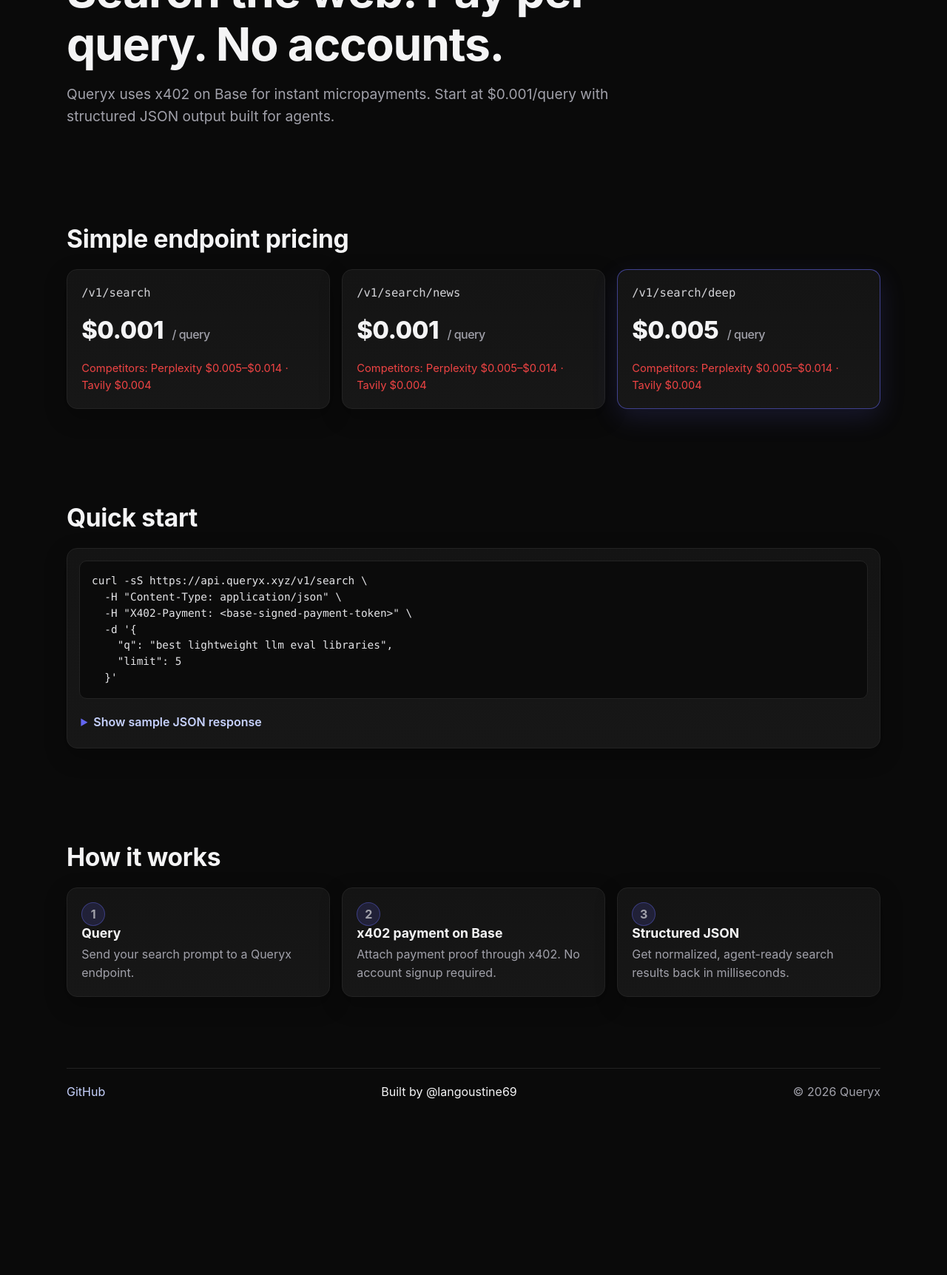
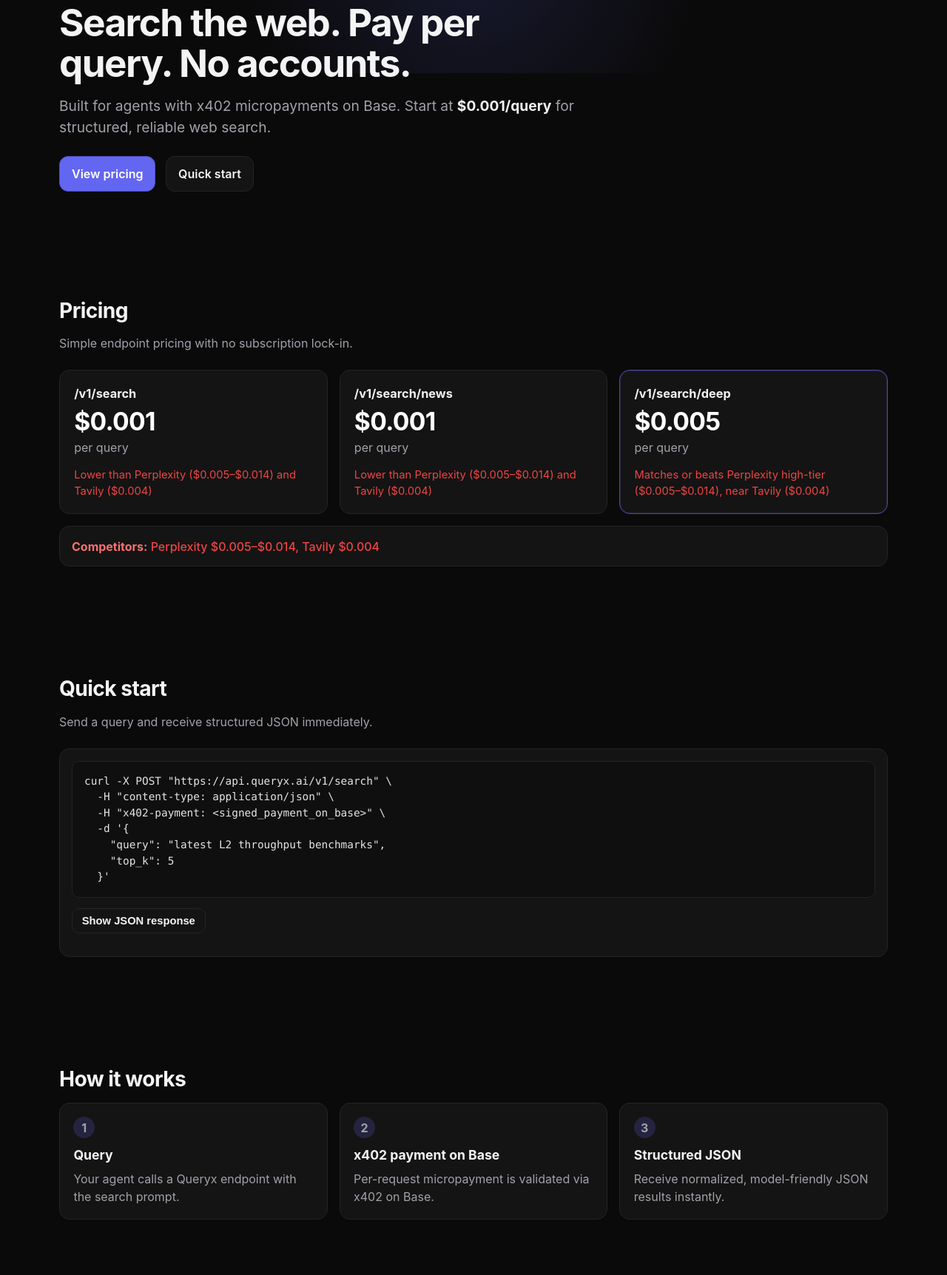
Before and after one commit to langoustine69/queryx, a website: page landing/index.html in a window 1280 px wide. Shown: the part 195-1919 px from the top of the page at 74% size. Before the commit the page ends 1722 px from the top, so only its background shows below. Drawn offline with Linux system fonts and the light colour scheme.

Commit message:
feat: implement task 0x99024b4e593404877f via TaskMarket agent #24583

```diff
--- a/landing/index.html
+++ b/landing/index.html
@@ -3,125 +3,181 @@
   <head>
     <meta charset="UTF-8" />
     <meta name="viewport" content="width=device-width, initial-scale=1" />
-    <title>Queryx — Agent-native search API</title>
+    <title>Queryx — Agent-native Search API</title>
     <meta
       name="description"
-      content="Queryx is an agent-native search API with x402 payments on Base. Search the web, pay per query, no accounts."
+      content="Queryx is an agent-native search API with x402 micropayments on Base. Pay per query, no accounts, structured JSON."
     />
     <link rel="stylesheet" href="./styles.css" />
   </head>
   <body>
-    <header class="section hero">
-      <div class="container">
-        <p class="badge">Agent-native search API</p>
-        <h1>Search the web. Pay per query. No accounts.</h1>
-        <p class="subheadline">
-          Queryx uses x402 on Base for instant micropayments. Start at $0.001/query with structured JSON output built for agents.
-        </p>
+    <header class="site-header">
+      <div class="container row">
+        <a class="brand" href="#top" aria-label="Queryx home">Queryx</a>
+        <a
+          class="ghost-link"
+          href="https://github.com/langoustine69/queryx"
+          target="_blank"
+          rel="noreferrer"
+        >
+          GitHub
+        </a>
       </div>
     </header>
 
-    <main>
-      <section class="section" id="pricing" aria-labelledby="pricing-title">
-        <div class="container">
-          <h2 id="pricing-title">Simple endpoint pricing</h2>
-          <div class="pricing-grid">
-            <article class="card pricing-card" aria-label="/v1/search pricing">
-              <p class="endpoint">/v1/search</p>
-              <p class="price">$0.001 <span>/ query</span></p>
-              <p class="comparison">Competitors: Perplexity $0.005–$0.014 · Tavily $0.004</p>
-            </article>
-
-            <article class="card pricing-card" aria-label="/v1/search/news pricing">
-              <p class="endpoint">/v1/search/news</p>
-              <p class="price">$0.001 <span>/ query</span></p>
-              <p class="comparison">Competitors: Perplexity $0.005–$0.014 · Tavily $0.004</p>
-            </article>
-
-            <article class="card pricing-card featured" aria-label="/v1/search/deep pricing">
-              <p class="endpoint">/v1/search/deep</p>
-              <p class="price">$0.005 <span>/ query</span></p>
-              <p class="comparison">Competitors: Perplexity $0.005–$0.014 · Tavily $0.004</p>
-            </article>
+    <main id="top">
+      <section class="hero section">
+        <div class="container hero-content">
+          <p class="eyebrow">Agent-native search API</p>
+          <h1>Search the web. Pay per query. No accounts.</h1>
+          <p class="subheadline">
+            Built for agents with x402 micropayments on Base. Start at
+            <strong>$0.001/query</strong> for structured, reliable web search.
+          </p>
+          <div class="hero-actions">
+            <a class="btn btn-primary" href="#pricing">View pricing</a>
+            <a class="btn btn-secondary" href="#quickstart">Quick start</a>
           </div>
         </div>
       </section>
 
-      <section class="section" id="quick-start" aria-labelledby="quick-start-title">
+      <section id="pricing" class="section">
         <div class="container">
-          <h2 id="quick-start-title">Quick start</h2>
-          <div class="card code-card">
-            <pre><code>curl -sS https://api.queryx.xyz/v1/search \
-  -H "Content-Type: application/json" \
-  -H "X402-Payment: &lt;base-signed-payment-token&gt;" \
-  -d '{
-    "q": "best lightweight llm eval libraries",
-    "limit": 5
-  }'</code></pre>
+          <h2>Pricing</h2>
+          <p class="section-copy">Simple endpoint pricing with no subscription lock-in.</p>
 
-            <details class="response">
-              <summary>Show sample JSON response</summary>
-              <pre><code>{
-  "query": "best lightweight llm eval libraries",
-  "results": [
-    {
-      "title": "LangSmith Evals",
-      "url": "https://example.com/langsmith-evals",
-      "snippet": "Flexible eval primitives for LLM applications."
-    },
-    {
-      "title": "OpenEvals",
-      "url": "https://example.com/openevals",
-      "snippet": "Open-source toolkit for lightweight evaluation runs."
-    }
-  ],
-  "usage": {
-    "endpoint": "/v1/search",
-    "cost_usd": 0.001,
-    "payment_method": "x402",
-    "network": "base"
-  },
-  "took_ms": 184
-}</code></pre>
-            </details>
+          <div class="pricing-grid">
+            <article class="card endpoint-card">
+              <p class="endpoint">/v1/search</p>
+              <p class="price">$0.001</p>
+              <p class="unit">per query</p>
+              <p class="comparison">
+                Lower than Perplexity ($0.005–$0.014) and Tavily ($0.004)
+              </p>
+            </article>
+
+            <article class="card endpoint-card">
+              <p class="endpoint">/v1/search/news</p>
+              <p class="price">$0.001</p>
+              <p class="unit">per query</p>
+              <p class="comparison">
+                Lower than Perplexity ($0.005–$0.014) and Tavily ($0.004)
+              </p>
+            </article>
+
+            <article class="card endpoint-card featured">
+              <p class="endpoint">/v1/search/deep</p>
+              <p class="price">$0.005</p>
+              <p class="unit">per query</p>
+              <p class="comparison">
+                Matches or beats Perplexity high-tier ($0.005–$0.014), near Tavily ($0.004)
+              </p>
+            </article>
+          </div>
+
+          <div class="comparison-strip card">
+            <p><span>Competitors:</span> Perplexity $0.005–$0.014, Tavily $0.004</p>
           </div>
         </div>
       </section>
 
-      <section class="section" id="how-it-works" aria-labelledby="how-title">
+      <section id="quickstart" class="section">
         <div class="container">
-          <h2 id="how-title">How it works</h2>
-          <div class="steps">
+          <h2>Quick start</h2>
+          <p class="section-copy">Send a query and receive structured JSON immediately.</p>
+
+          <div class="card code-card">
+            <pre aria-label="curl example"><code>curl -X POST "https://api.queryx.ai/v1/search" \
+  -H "content-type: application/json" \
+  -H "x402-payment: &lt;signed_payment_on_base&gt;" \
+  -d '{
+    "query": "latest L2 throughput benchmarks",
+    "top_k": 5
+  }'</code></pre>
+
+            <button
+              id="toggleResponse"
+              class="btn btn-secondary small"
+              type="button"
+              aria-expanded="false"
+              aria-controls="responseBlock"
+            >
+              Show JSON response
+            </button>
+
+            <pre id="responseBlock" class="response-block" hidden><code>{
+  "query": "latest L2 throughput benchmarks",
+  "results": [
+    {
+      "title": "Benchmark roundup",
+      "url": "https://example.com/benchmark-roundup",
+      "snippet": "A comparative report on rollup performance...",
+      "source": "web",
+      "published_at": "2026-02-10T14:03:00Z"
+    }
+  ],
+  "total_results": 1
+}</code></pre>
+          </div>
+        </div>
+      </section>
+
+      <section id="how" class="section">
+        <div class="container">
+          <h2>How it works</h2>
+          <div class="steps-grid">
             <article class="card step">
-              <p class="step-num">1</p>
+              <p class="step-number">1</p>
               <h3>Query</h3>
-              <p>Send your search prompt to a Queryx endpoint.</p>
+              <p>Your agent calls a Queryx endpoint with the search prompt.</p>
             </article>
             <article class="card step">
-              <p class="step-num">2</p>
+              <p class="step-number">2</p>
               <h3>x402 payment on Base</h3>
-              <p>Attach payment proof through x402. No account signup required.</p>
+              <p>Per-request micropayment is validated via x402 on Base.</p>
             </article>
             <article class="card step">
-              <p class="step-num">3</p>
+              <p class="step-number">3</p>
               <h3>Structured JSON</h3>
-              <p>Get normalized, agent-ready search results back in milliseconds.</p>
+              <p>Receive normalized, model-friendly JSON results instantly.</p>
             </article>
           </div>
         </div>
       </section>
     </main>
 
-    <footer class="section footer">
-      <div class="container footer-inner">
-        <a href="https://github.com/langoustine69/queryx" aria-label="Queryx GitHub repository">GitHub</a>
+    <footer class="site-footer">
+      <div class="container footer-row">
+        <a
+          href="https://github.com/langoustine69/queryx"
+          target="_blank"
+          rel="noreferrer"
+        >
+          GitHub
+        </a>
         <p>Built by @langoustine69</p>
-        <p class="muted">© <span id="year"></span> Queryx</p>
       </div>
     </footer>
 
     <script>
-      document.getElementById("year").textContent = new Date().getFullYear();
+      (function () {
+        var toggleBtn = document.getElementById("toggleResponse");
+        var responseBlock = document.getElementById("responseBlock");
+        if (!toggleBtn || !responseBlock) return;
+
+        toggleBtn.addEventListener("click", function () {
+          var isHidden = responseBlock.hasAttribute("hidden");
+          if (isHidden) {
+            responseBlock.removeAttribute("hidden");
+            toggleBtn.setAttribute("aria-expanded", "true");
+            toggleBtn.textContent = "Hide JSON response";
+          } else {
+            responseBlock.setAttribute("hidden", "");
+            toggleBtn.setAttribute("aria-expanded", "false");
+            toggleBtn.textContent = "Show JSON response";
+          }
+        });
+      })();
     </script>
   </body>
 </html>
--- a/landing/styles.css
+++ b/landing/styles.css
@@ -1,14 +1,16 @@
 :root {
   --bg: #0a0a0a;
   --surface: #141414;
-  --surface-2: #171717;
-  --accent: #6366f1;
+  --surface-2: #181818;
   --text: #f4f4f5;
   --muted: #a1a1aa;
-  --border: #232323;
+  --border: #242424;
+  --accent: #6366f1;
+  --accent-2: #818cf8;
   --danger: #ef4444;
+  --max-width: 1120px;
   --radius: 14px;
-  --shadow: 0 10px 30px rgba(0, 0, 0, 0.28);
+  --radius-sm: 10px;
 }
 
 *,
@@ -24,237 +26,355 @@ html {
 
 body {
   margin: 0;
+  font-family: Inter, system-ui, -apple-system, Segoe UI, Roboto, Ubuntu, Cantarell,
+    Noto Sans, Arial, sans-serif;
   background: var(--bg);
   color: var(--text);
-  font-family: Inter, system-ui, -apple-system, "Segoe UI", Roboto, "Helvetica Neue", Arial, sans-serif;
-  line-height: 1.55;
+  line-height: 1.5;
   text-rendering: optimizeLegibility;
 }
 
 .container {
-  width: min(1100px, calc(100% - 2rem));
+  width: min(100% - 2rem, var(--max-width));
   margin-inline: auto;
 }
 
-.section {
-  padding: 4rem 0;
+.row {
+  display: flex;
+  align-items: center;
+  justify-content: space-between;
+  gap: 1rem;
 }
 
-.hero {
-  padding-top: 6rem;
-  padding-bottom: 3rem;
-}
-
-.badge {
-  display: inline-flex;
-  margin: 0 0 1rem;
-  padding: 0.35rem 0.7rem;
-  border: 1px solid rgba(99, 102, 241, 0.35);
-  border-radius: 999px;
-  background: rgba(99, 102, 241, 0.14);
-  color: #c7d2fe;
-  font-size: 0.875rem;
-  letter-spacing: 0.01em;
+.section {
+  padding: 4.5rem 0;
 }
 
 h1,
 h2,
-h3 {
+h3,
+p {
   margin: 0;
-  line-height: 1.15;
 }
 
 h1 {
-  max-width: 20ch;
-  font-size: clamp(2rem, 5vw, 3.9rem);
-  font-weight: 750;
+  font-size: clamp(1.95rem, 4vw, 3.6rem);
+  line-height: 1.08;
+  letter-spacing: -0.03em;
+  max-width: 18ch;
+}
+
+h2 {
+  font-size: clamp(1.45rem, 2.2vw, 2.1rem);
   letter-spacing: -0.02em;
+  margin-bottom: 0.7rem;
+}
+
+h3 {
+  font-size: 1.1rem;
+  margin-bottom: 0.4rem;
+}
+
+.section-copy {
+  color: var(--muted);
+  margin-bottom: 1.5rem;
+  max-width: 70ch;
+}
+
+.site-header {
+  position: sticky;
+  top: 0;
+  z-index: 20;
+  backdrop-filter: saturate(150%) blur(10px);
+  background: color-mix(in srgb, var(--bg) 88%, transparent);
+  border-bottom: 1px solid var(--border);
+}
+
+.site-header .container {
+  min-height: 4rem;
+}
+
+.brand {
+  font-weight: 700;
+  color: var(--text);
+  text-decoration: none;
+  letter-spacing: -0.01em;
+}
+
+.ghost-link {
+  color: var(--muted);
+  text-decoration: none;
+  border: 1px solid var(--border);
+  background: var(--surface);
+  border-radius: 999px;
+  padding: 0.45rem 0.9rem;
+}
+
+.ghost-link:hover {
+  color: var(--text);
+  border-color: #303030;
+}
+
+.hero {
+  position: relative;
+  overflow: clip;
+  padding-top: 6rem;
+  padding-bottom: 4.2rem;
+}
+
+.hero::before {
+  content: "";
+  position: absolute;
+  inset: -20% auto auto 50%;
+  transform: translateX(-50%);
+  width: min(60rem, 90vw);
+  height: 20rem;
+  background: radial-gradient(circle at center, rgba(99, 102, 241, 0.16), transparent 62%);
+  pointer-events: none;
+}
+
+.hero-content {
+  position: relative;
+  z-index: 1;
+}
+
+.eyebrow {
+  display: inline-block;
+  font-size: 0.84rem;
+  text-transform: uppercase;
+  letter-spacing: 0.1em;
+  color: var(--accent-2);
+  margin-bottom: 0.85rem;
 }
 
 .subheadline {
-  max-width: 62ch;
-  margin-top: 1.1rem;
   color: var(--muted);
-  font-size: clamp(1.02rem, 2vw, 1.2rem);
+  max-width: 65ch;
+  margin-top: 1rem;
+  font-size: clamp(1rem, 1.5vw, 1.2rem);
 }
 
-h2 {
-  margin-bottom: 1.35rem;
-  font-size: clamp(1.45rem, 2.8vw, 2.1rem);
-  letter-spacing: -0.01em;
+.subheadline strong {
+  color: var(--text);
+}
+
+.hero-actions {
+  display: flex;
+  flex-wrap: wrap;
+  gap: 0.85rem;
+  margin-top: 1.5rem;
+}
+
+.btn {
+  appearance: none;
+  border: 1px solid transparent;
+  border-radius: 12px;
+  text-decoration: none;
+  font-weight: 600;
+  padding: 0.7rem 1rem;
+  cursor: pointer;
+  transition: transform 0.18s ease, background 0.18s ease, border-color 0.18s ease;
+  display: inline-flex;
+  align-items: center;
+  justify-content: center;
+}
+
+.btn:hover {
+  transform: translateY(-1px);
+}
+
+.btn:focus-visible {
+  outline: 2px solid var(--accent-2);
+  outline-offset: 2px;
+}
+
+.btn-primary {
+  color: #ffffff;
+  background: var(--accent);
+  border-color: color-mix(in srgb, var(--accent) 80%, black);
+}
+
+.btn-primary:hover {
+  background: #5b5eea;
+}
+
+.btn-secondary {
+  color: var(--text);
+  background: var(--surface);
+  border-color: var(--border);
+}
+
+.btn-secondary:hover {
+  border-color: #363636;
+  background: var(--surface-2);
+}
+
+.btn.small {
+  padding: 0.5rem 0.8rem;
+  border-radius: 10px;
+  font-size: 0.92rem;
 }
 
 .card {
-  background: linear-gradient(180deg, var(--surface), var(--surface-2));
+  background: var(--surface);
   border: 1px solid var(--border);
   border-radius: var(--radius);
-  box-shadow: var(--shadow);
 }
 
 .pricing-grid {
   display: grid;
+  grid-template-columns: repeat(3, minmax(0, 1fr));
   gap: 1rem;
-  grid-template-columns: repeat(3, minmax(0, 1fr));
 }
 
-.pricing-card {
+.endpoint-card {
   padding: 1.2rem;
 }
 
-.pricing-card.featured {
-  border-color: rgba(99, 102, 241, 0.55);
-  box-shadow: 0 12px 35px rgba(99, 102, 241, 0.15);
-}
-
 .endpoint {
-  margin: 0 0 0.8rem;
-  font-size: 0.97rem;
-  color: #d4d4d8;
-  font-family: ui-monospace, SFMono-Regular, Menlo, Monaco, Consolas, "Liberation Mono", monospace;
+  color: var(--text);
+  font-weight: 650;
+  font-size: 1.02rem;
+  margin-bottom: 0.55rem;
 }
 
 .price {
-  margin: 0;
-  font-size: 2.05rem;
-  font-weight: 760;
-  letter-spacing: -0.015em;
+  font-size: 2.1rem;
+  font-weight: 750;
+  line-height: 1;
+  letter-spacing: -0.02em;
+  margin-bottom: 0.35rem;
+  color: #ffffff;
 }
 
-.price span {
+.unit {
   color: var(--muted);
-  font-weight: 500;
-  font-size: 1rem;
-  margin-left: 0.3rem;
+  margin-bottom: 0.9rem;
 }
 
 .comparison {
-  margin: 0.95rem 0 0;
+  color: var(--danger);
   font-size: 0.92rem;
+}
+
+.endpoint-card.featured {
+  border-color: color-mix(in srgb, var(--accent) 60%, var(--border));
+  box-shadow: 0 0 0 1px rgba(99, 102, 241, 0.2) inset;
+}
+
+.comparison-strip {
+  margin-top: 1rem;
+  padding: 0.9rem 1rem;
+}
+
+.comparison-strip p {
   color: var(--danger);
+  font-weight: 500;
+}
+
+.comparison-strip span {
+  color: #f87171;
+  font-weight: 700;
 }
 
 .code-card {
   padding: 1rem;
-  overflow: hidden;
 }
 
 pre {
   margin: 0;
-  padding: 1rem;
-  border-radius: 10px;
-  border: 1px solid var(--border);
-  background: #0b0b0b;
   overflow-x: auto;
-  font-size: 0.9rem;
-  line-height: 1.45;
+  border: 1px solid #232323;
+  border-radius: var(--radius-sm);
+  background: #0f0f0f;
 }
 
-code {
+pre code {
+  display: block;
+  padding: 1rem;
   color: #e4e4e7;
-  font-family: ui-monospace, SFMono-Regular, Menlo, Monaco, Consolas, "Liberation Mono", monospace;
+  font-family: ui-monospace, SFMono-Regular, Menlo, Monaco, Consolas, Liberation Mono,
+    monospace;
+  font-size: 0.9rem;
+  line-height: 1.5;
+  white-space: pre;
 }
 
-.response {
-  margin-top: 0.85rem;
+#toggleResponse {
+  margin-top: 0.9rem;
+  margin-bottom: 0.9rem;
 }
 
-.response > summary {
-  cursor: pointer;
-  color: #c7d2fe;
-  user-select: none;
-  font-weight: 600;
-  padding: 0.35rem 0.15rem;
+.response-block {
+  margin-top: 0.1rem;
 }
 
-.response > summary::marker {
-  color: var(--accent);
-}
-
-.steps {
+.steps-grid {
   display: grid;
   gap: 1rem;
   grid-template-columns: repeat(3, minmax(0, 1fr));
 }
 
 .step {
-  position: relative;
-  padding: 1.2rem;
+  padding: 1.15rem;
 }
 
-.step-num {
-  width: 2rem;
-  height: 2rem;
-  margin: 0 0 0.75rem;
-  display: inline-grid;
-  place-items: center;
-  border-radius: 50%;
-  background: rgba(99, 102, 241, 0.16);
-  color: #c7d2fe;
-  border: 1px solid rgba(99, 102, 241, 0.4);
+.step-number {
+  width: 1.8rem;
+  height: 1.8rem;
+  border-radius: 999px;
+  display: inline-flex;
+  justify-content: center;
+  align-items: center;
+  background: rgba(99, 102, 241, 0.2);
+  color: var(--accent-2);
   font-weight: 700;
-}
-
-.step h3 {
-  font-size: 1.1rem;
-  margin-bottom: 0.35rem;
+  margin-bottom: 0.6rem;
 }
 
 .step p {
-  margin: 0;
   color: var(--muted);
 }
 
-.footer {
-  padding-top: 2rem;
-  padding-bottom: 2.4rem;
+.site-footer {
+  border-top: 1px solid var(--border);
+  margin-top: 1.8rem;
 }
 
-.footer-inner {
+.footer-row {
+  min-height: 4.2rem;
   display: flex;
+  flex-wrap: wrap;
+  gap: 0.9rem;
+  justify-content: space-between;
   align-items: center;
-  justify-content: space-between;
-  gap: 0.8rem;
-  border-top: 1px solid var(--border);
-  padding-top: 1.2rem;
-  flex-wrap: wrap;
 }
 
-.footer a {
-  color: #c7d2fe;
+.site-footer a {
+  color: var(--accent-2);
   text-decoration: none;
 }
 
-.footer a:hover {
-  color: #e0e7ff;
+.site-footer a:hover {
+  color: var(--text);
 }
 
-.footer p {
-  margin: 0;
-}
-
-.muted {
+.site-footer p {
   color: var(--muted);
 }
 
-a:focus-visible,
-summary:focus-visible {
-  outline: 2px solid var(--accent);
-  outline-offset: 2px;
-  border-radius: 6px;
-}
-
-@media (max-width: 900px) {
+@media (max-width: 940px) {
   .pricing-grid,
-  .steps {
+  .steps-grid {
     grid-template-columns: 1fr;
   }
 
-  .hero {
-    padding-top: 4.75rem;
+  .section {
+    padding: 3.8rem 0;
   }
 
-  .section {
-    padding: 3rem 0;
+  .hero {
+    padding-top: 5rem;
   }
 }
 
@@ -263,10 +383,7 @@ summary:focus-visible {
     scroll-behavior: auto;
   }
 
-  *,
-  *::before,
-  *::after {
-    animation: none !important;
-    transition: none !important;
+  .btn {
+    transition: none;
   }
 }
```
